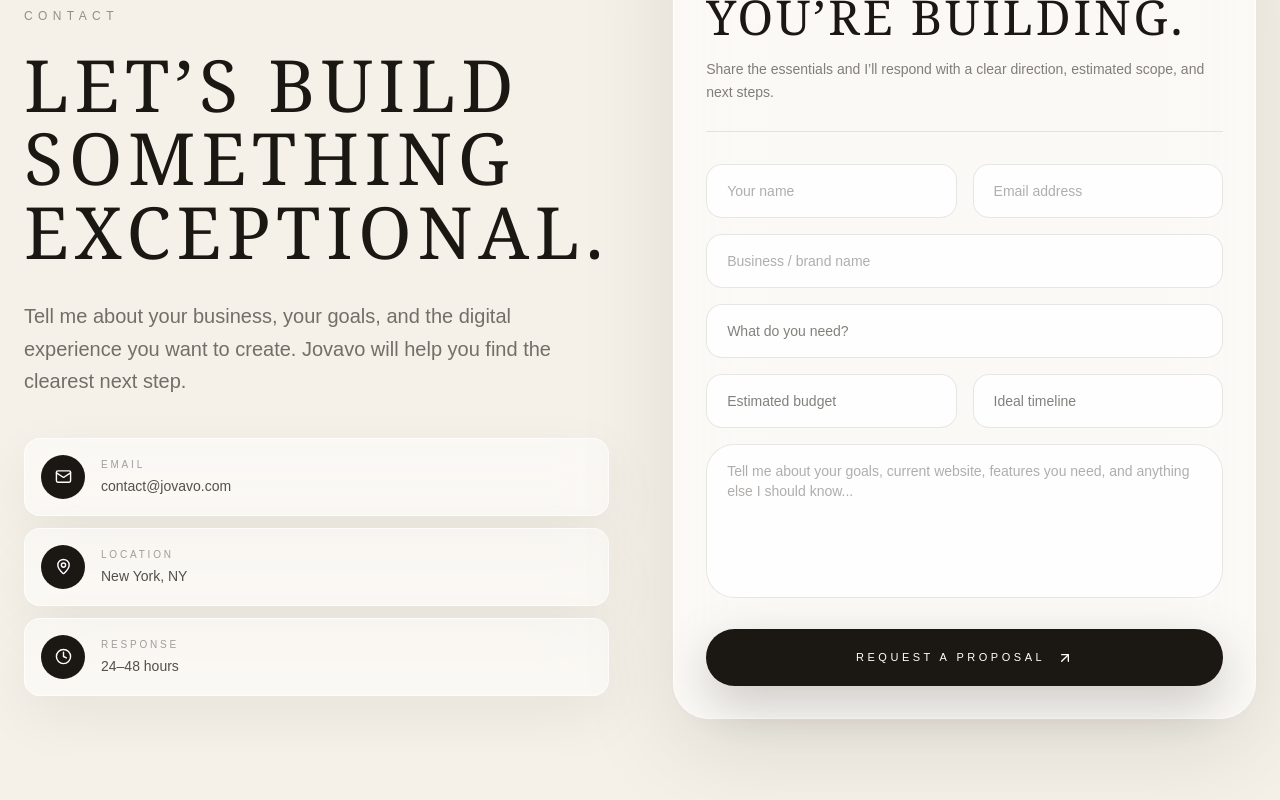
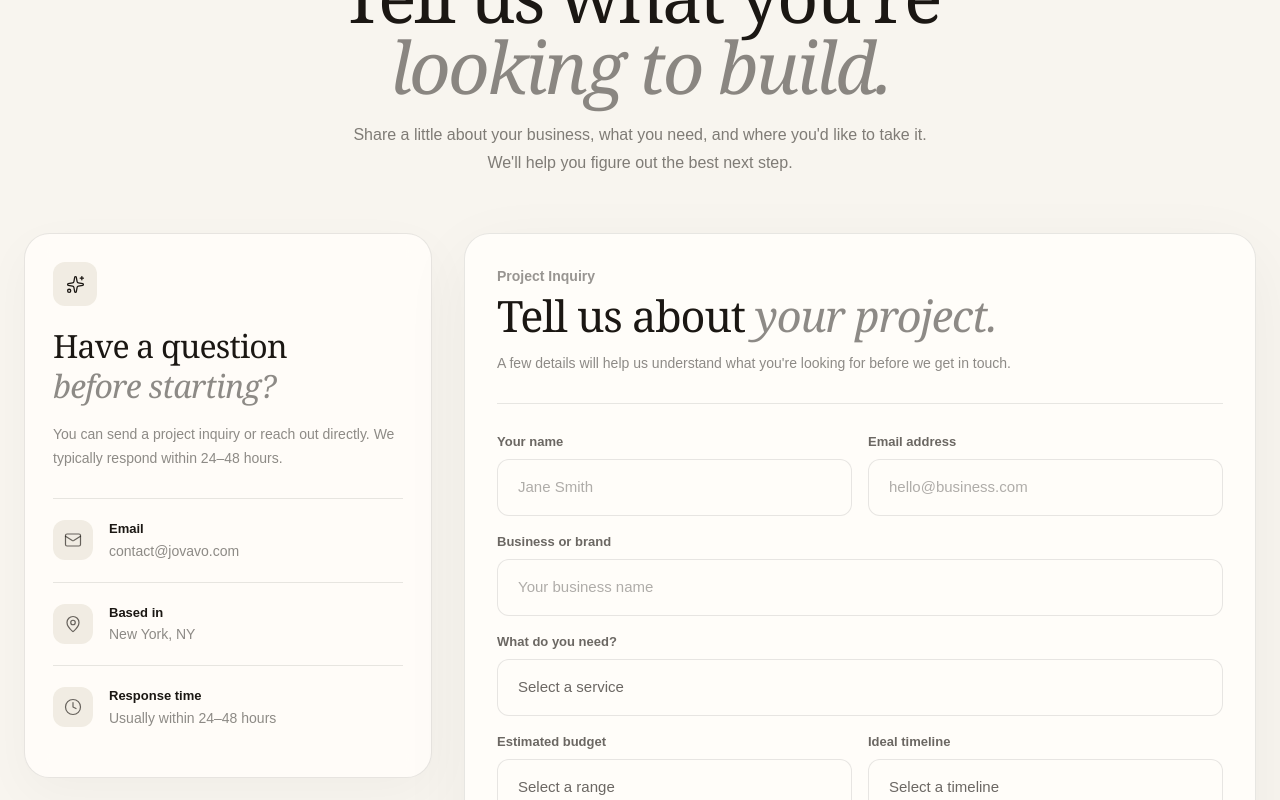
Before and after one commit to Jovavoco/jovavo, a Next.js app: page /contact in a window 1280 px wide. Shown: the part 280-1080 px from the top of the page. Built offline with nearby package versions, Linux system fonts and the light colour scheme; no server answers.

Commit message:
Update page.tsx

```diff
--- a/app/contact/page.tsx
+++ b/app/contact/page.tsx
@@ -9,6 +9,8 @@ import {
   Loader2,
   Mail,
   MapPin,
+  MessageSquare,
+  Sparkles,
 } from "lucide-react";
 import Reveal from "@/components/Reveal";
 
@@ -19,7 +21,7 @@ declare global {
 }
 
 const inputStyle =
-  "w-full rounded-2xl border border-[#1b1713]/10 bg-white/80 px-5 py-4 text-sm text-[#1b1713] outline-none transition placeholder:text-[#1b1713]/35 focus:border-[#1b1713]/30 focus:bg-white disabled:cursor-not-allowed disabled:opacity-60";
+  "w-full rounded-xl border border-[#1b1713]/10 bg-[#fffdf9] px-4 py-3.5 text-[15px] text-[#1b1713] outline-none transition-all duration-200 placeholder:text-[#1b1713]/35 focus:border-[#1b1713]/25 focus:bg-white focus:shadow-[0_0_0_3px_rgba(27,23,19,0.03)] disabled:cursor-not-allowed disabled:opacity-60 sm:px-5 sm:py-4";
 
 type FormStatus = "idle" | "submitting" | "success" | "error";
 
@@ -104,6 +106,7 @@ export default function ContactPage() {
       setFeedback(
         "Your proposal request has been sent successfully. We will respond within 24–48 hours.",
       );
+
       setFormData(initialFormData);
     } catch (error) {
       setStatus("error");
@@ -118,119 +121,168 @@ export default function ContactPage() {
   const isSubmitting = status === "submitting";
 
   return (
-    <main className="relative min-h-screen overflow-hidden bg-[#f5f1e8] px-6 pb-28 pt-40 text-[#1b1713]">
+    <main className="relative min-h-screen overflow-hidden bg-[#f8f5ef] text-[#1b1713]">
+      {/* BACKGROUND */}
+      <div className="absolute inset-0 -z-20">
         <Image
           src="/images/contact-bg.png"
           alt=""
           fill
           priority
-        className="absolute inset-0 -z-10 object-cover object-center"
+          className="object-cover object-center opacity-[0.18]"
         />
+      </div>
 
-      <div className="absolute inset-0 -z-10 bg-[#f5f1e8]/30" />
+      <div className="absolute inset-0 -z-10 bg-gradient-to-b from-[#f8f5ef]/90 via-[#f8f5ef]/94 to-[#f8f5ef]" />
 
-      <div className="absolute inset-0 -z-10 bg-gradient-to-r from-[#f5f1e8]/95 via-[#f5f1e8]/65 to-transparent" />
+      {/* PAGE */}
+      <section className="mx-auto max-w-7xl px-5 pb-20 pt-28 sm:px-6 sm:pb-24 sm:pt-32 md:pt-36 lg:pb-28">
+        <Reveal>
+          {/* MOBILE / PAGE INTRO */}
+          <div className="mx-auto mb-10 max-w-3xl text-center sm:mb-12 lg:mb-14">
+            <div className="mx-auto mb-5 flex h-11 w-11 items-center justify-center rounded-xl bg-[#1b1713] text-white">
+              <MessageSquare size={19} strokeWidth={1.6} />
+            </div>
 
-      <section className="mx-auto max-w-7xl">
-        <Reveal>
-          <div className="grid gap-16 lg:grid-cols-[0.85fr_1fr] lg:items-start">
-            <div className="lg:sticky lg:top-32">
-              <p className="mb-6 text-xs uppercase tracking-[0.45em] text-[#1b1713]/45">
-                Contact
+            <p className="text-sm font-semibold text-[#1b1713]/50">
+              Start a Project
             </p>
 
-              <h1 className="font-serif text-5xl font-light uppercase leading-[1.02] tracking-[0.08em] md:text-7xl">
-                Let’s build
-                <br />
-                something
-                <br />
-                exceptional.
+            <h1 className="mt-3 font-serif text-[2.8rem] font-light leading-[0.98] tracking-[-0.035em] sm:text-[3.8rem] md:text-[4.5rem]">
+              Tell us what you&apos;re
+              <br className="hidden sm:block" />
+              <span className="italic text-[#1b1713]/50">
+                {" "}
+                looking to build.
+              </span>
             </h1>
 
-              <p className="mt-8 max-w-xl text-lg leading-relaxed text-[#1b1713]/60 md:text-xl">
-                Tell me about your business, your goals, and the digital
-                experience you want to create. Jovavo will help you find the
-                clearest next step.
+            <p className="mx-auto mt-5 max-w-xl text-[15px] leading-7 text-[#1b1713]/55 sm:text-[16px]">
+              Share a little about your business, what you need, and where
+              you&apos;d like to take it. We&apos;ll help you figure out the
+              best next step.
+            </p>
+          </div>
+
+          {/* MAIN CONTENT */}
+          <div className="grid gap-6 lg:grid-cols-[0.68fr_1.32fr] lg:items-start lg:gap-8">
+            {/* CONTACT DETAILS */}
+            <aside className="rounded-[1.6rem] border border-[#1b1713]/10 bg-[#fffdf9]/90 p-6 shadow-[0_16px_50px_rgba(27,23,19,0.035)] backdrop-blur-md sm:p-7 lg:sticky lg:top-28">
+              <div className="mb-7">
+                <div className="mb-5 flex h-11 w-11 items-center justify-center rounded-xl bg-[#f1ece3] text-[#1b1713]">
+                  <Sparkles size={19} strokeWidth={1.6} />
+                </div>
+
+                <h2 className="font-serif text-[2rem] font-light leading-tight tracking-[-0.025em]">
+                  Have a question
+                  <br />
+                  <span className="italic text-[#1b1713]/50">
+                    before starting?
+                  </span>
+                </h2>
+
+                <p className="mt-4 text-[14px] leading-6 text-[#1b1713]/50">
+                  You can send a project inquiry or reach out directly. We
+                  typically respond within 24–48 hours.
+                </p>
+              </div>
+
+              <div className="border-t border-[#1b1713]/10">
+                {/* EMAIL */}
+                <a
+                  href="mailto:contact@jovavo.com"
+                  className="group flex items-center gap-4 border-b border-[#1b1713]/10 py-5"
+                >
+                  <div className="flex h-10 w-10 shrink-0 items-center justify-center rounded-xl bg-[#f1ece3] text-[#1b1713]/65 transition-colors duration-200 group-hover:bg-[#1b1713] group-hover:text-white">
+                    <Mail size={18} strokeWidth={1.6} />
+                  </div>
+
+                  <div className="min-w-0">
+                    <p className="text-[13px] font-semibold text-[#1b1713]">
+                      Email
                     </p>
 
-              <div className="mt-10 grid gap-3">
-                {[
-                  {
-                    icon: Mail,
-                    label: "Email",
-                    value: "contact@jovavo.com",
-                    href: "mailto:contact@jovavo.com",
-                  },
-                  {
-                    icon: MapPin,
-                    label: "Location",
-                    value: "New York, NY",
-                  },
-                  {
-                    icon: Clock,
-                    label: "Response",
-                    value: "24–48 hours",
-                  },
-                ].map((item) => {
-                  const Icon = item.icon;
+                    <p className="mt-0.5 truncate text-[14px] text-[#1b1713]/50">
+                      contact@jovavo.com
+                    </p>
+                  </div>
+                </a>
 
-                  return (
-                    <div
-                      key={item.label}
-                      className="flex items-center gap-4 rounded-2xl border border-white/70 bg-white/50 p-4 shadow-[0_20px_60px_rgba(27,23,19,0.06)] backdrop-blur-xl"
-                    >
-                      <div className="flex h-11 w-11 items-center justify-center rounded-full bg-[#1b1713] text-white">
-                        <Icon size={17} />
+                {/* LOCATION */}
+                <div className="flex items-center gap-4 border-b border-[#1b1713]/10 py-5">
+                  <div className="flex h-10 w-10 shrink-0 items-center justify-center rounded-xl bg-[#f1ece3] text-[#1b1713]/65">
+                    <MapPin size={18} strokeWidth={1.6} />
                   </div>
 
                   <div>
-                        <p className="text-[10px] uppercase tracking-[0.28em] text-[#1b1713]/40">
-                          {item.label}
+                    <p className="text-[13px] font-semibold text-[#1b1713]">
+                      Based in
                     </p>
 
-                        {item.href ? (
-                          <a
-                            href={item.href}
-                            className="mt-1 block text-sm text-[#1b1713]/75 hover:text-[#1b1713]"
-                          >
-                            {item.value}
-                          </a>
-                        ) : (
-                          <p className="mt-1 text-sm text-[#1b1713]/75">
-                            {item.value}
+                    <p className="mt-0.5 text-[14px] text-[#1b1713]/50">
+                      New York, NY
                     </p>
-                        )}
-                      </div>
-                    </div>
-                  );
-                })}
                   </div>
                 </div>
 
+                {/* RESPONSE */}
+                <div className="flex items-center gap-4 py-5">
+                  <div className="flex h-10 w-10 shrink-0 items-center justify-center rounded-xl bg-[#f1ece3] text-[#1b1713]/65">
+                    <Clock size={18} strokeWidth={1.6} />
+                  </div>
+
+                  <div>
+                    <p className="text-[13px] font-semibold text-[#1b1713]">
+                      Response time
+                    </p>
+
+                    <p className="mt-0.5 text-[14px] text-[#1b1713]/50">
+                      Usually within 24–48 hours
+                    </p>
+                  </div>
+                </div>
+              </div>
+            </aside>
+
+            {/* FORM */}
             <form
               onSubmit={handleSubmit}
-              className="rounded-[2.25rem] border border-white/70 bg-white/60 p-6 shadow-[0_30px_100px_rgba(27,23,19,0.10)] backdrop-blur-2xl md:p-8"
+              className="rounded-[1.6rem] border border-[#1b1713]/10 bg-[#fffdf9]/95 p-5 shadow-[0_20px_70px_rgba(27,23,19,0.05)] backdrop-blur-md sm:p-7 md:p-8"
             >
-              <div className="mb-8 border-b border-[#1b1713]/10 pb-7">
-                <p className="text-[10px] uppercase tracking-[0.35em] text-[#1b1713]/40">
+              {/* FORM HEADER */}
+              <div className="mb-7 border-b border-[#1b1713]/10 pb-7">
+                <p className="text-sm font-semibold text-[#1b1713]/45">
                   Project Inquiry
                 </p>
 
-                <h2 className="mt-4 max-w-2xl font-serif text-4xl font-light uppercase leading-[1.02] tracking-[0.06em] md:text-5xl">
-                  Tell me what you’re building.
+                <h2 className="mt-2 font-serif text-[2.15rem] font-light leading-[1.03] tracking-[-0.025em] sm:text-[2.7rem]">
+                  Tell us about{" "}
+                  <span className="italic text-[#1b1713]/50">
+                    your project.
+                  </span>
                 </h2>
 
-                <p className="mt-4 max-w-xl text-sm leading-relaxed text-[#1b1713]/55">
-                  Share the essentials and I’ll respond with a clear
-                  direction, estimated scope, and next steps.
+                <p className="mt-3 max-w-xl text-[14px] leading-6 text-[#1b1713]/50">
+                  A few details will help us understand what you&apos;re
+                  looking for before we get in touch.
                 </p>
               </div>
 
-              <div className="grid gap-4 md:grid-cols-2">
+              {/* NAME + EMAIL */}
+              <div className="grid gap-4 sm:grid-cols-2">
+                <div>
+                  <label
+                    htmlFor="name"
+                    className="mb-2 block text-[13px] font-semibold text-[#1b1713]/65"
+                  >
+                    Your name
+                  </label>
+
                   <input
+                    id="name"
                     type="text"
                     name="name"
-                  placeholder="Your name"
+                    placeholder="Jane Smith"
                     autoComplete="name"
                     required
                     disabled={isSubmitting}
@@ -240,11 +292,21 @@ export default function ContactPage() {
                     }
                     className={inputStyle}
                   />
+                </div>
+
+                <div>
+                  <label
+                    htmlFor="email"
+                    className="mb-2 block text-[13px] font-semibold text-[#1b1713]/65"
+                  >
+                    Email address
+                  </label>
 
                   <input
+                    id="email"
                     type="email"
                     name="email"
-                  placeholder="Email address"
+                    placeholder="hello@business.com"
                     autoComplete="email"
                     required
                     disabled={isSubmitting}
@@ -255,21 +317,43 @@ export default function ContactPage() {
                     className={inputStyle}
                   />
                 </div>
+              </div>
+
+              {/* BUSINESS */}
+              <div className="mt-4">
+                <label
+                  htmlFor="business"
+                  className="mb-2 block text-[13px] font-semibold text-[#1b1713]/65"
+                >
+                  Business or brand
+                </label>
 
                 <input
+                  id="business"
                   type="text"
                   name="business"
-                placeholder="Business / brand name"
+                  placeholder="Your business name"
                   autoComplete="organization"
                   disabled={isSubmitting}
                   value={formData.business}
                   onChange={(event) =>
                     updateField("business", event.target.value)
                   }
-                className={`mt-4 ${inputStyle}`}
+                  className={inputStyle}
                 />
+              </div>
+
+              {/* SERVICE */}
+              <div className="mt-4">
+                <label
+                  htmlFor="service"
+                  className="mb-2 block text-[13px] font-semibold text-[#1b1713]/65"
+                >
+                  What do you need?
+                </label>
 
                 <select
+                  id="service"
                   name="service"
                   required
                   disabled={isSubmitting}
@@ -277,18 +361,35 @@ export default function ContactPage() {
                   onChange={(event) =>
                     updateField("service", event.target.value)
                   }
-                className={`mt-4 appearance-none ${inputStyle} text-[#1b1713]/55`}
+                  className={`${inputStyle} appearance-none text-[#1b1713]/65`}
                 >
                   <option value="" disabled>
-                  What do you need?
+                    Select a service
                   </option>
 
-                <option value="New website">New website</option>
-                <option value="Ecommerce store">Ecommerce store</option>
-                <option value="Website redesign">Website redesign</option>
-                <option value="Landing page">Landing page</option>
-                <option value="Admin dashboard">Admin dashboard</option>
-                <option value="Customer portal">Customer portal</option>
+                  <option value="New website">
+                    New website
+                  </option>
+
+                  <option value="Ecommerce store">
+                    E-commerce store
+                  </option>
+
+                  <option value="Website redesign">
+                    Website redesign
+                  </option>
+
+                  <option value="Landing page">
+                    Landing page
+                  </option>
+
+                  <option value="Admin dashboard">
+                    Admin dashboard
+                  </option>
+
+                  <option value="Customer portal">
+                    Customer portal
+                  </option>
 
                   <option value="Business automation">
                     Business automation
@@ -306,11 +407,24 @@ export default function ContactPage() {
                     Website maintenance
                   </option>
 
-                <option value="Not sure yet">Not sure yet</option>
+                  <option value="Not sure yet">
+                    Not sure yet
+                  </option>
                 </select>
+              </div>
 
-              <div className="mt-4 grid gap-4 md:grid-cols-2">
+              {/* BUDGET + TIMELINE */}
+              <div className="mt-4 grid gap-4 sm:grid-cols-2">
+                <div>
+                  <label
+                    htmlFor="budget"
+                    className="mb-2 block text-[13px] font-semibold text-[#1b1713]/65"
+                  >
+                    Estimated budget
+                  </label>
+
                   <select
+                    id="budget"
                     name="budget"
                     required
                     disabled={isSubmitting}
@@ -318,10 +432,10 @@ export default function ContactPage() {
                     onChange={(event) =>
                       updateField("budget", event.target.value)
                     }
-                  className={`appearance-none ${inputStyle} text-[#1b1713]/55`}
+                    className={`${inputStyle} appearance-none text-[#1b1713]/65`}
                   >
                     <option value="" disabled>
-                    Estimated budget
+                      Select a range
                     </option>
 
                     <option value="$500 - $1,500">
@@ -340,11 +454,26 @@ export default function ContactPage() {
                       $5,000 - $10,000
                     </option>
 
-                  <option value="$10,000+">$10,000+</option>
-                  <option value="Let’s discuss">Let’s discuss</option>
+                    <option value="$10,000+">
+                      $10,000+
+                    </option>
+
+                    <option value="Let’s discuss">
+                      Let&apos;s discuss
+                    </option>
                   </select>
+                </div>
+
+                <div>
+                  <label
+                    htmlFor="timeline"
+                    className="mb-2 block text-[13px] font-semibold text-[#1b1713]/65"
+                  >
+                    Ideal timeline
+                  </label>
 
                   <select
+                    id="timeline"
                     name="timeline"
                     required
                     disabled={isSubmitting}
@@ -352,41 +481,68 @@ export default function ContactPage() {
                     onChange={(event) =>
                       updateField("timeline", event.target.value)
                     }
-                  className={`appearance-none ${inputStyle} text-[#1b1713]/55`}
+                    className={`${inputStyle} appearance-none text-[#1b1713]/65`}
                   >
                     <option value="" disabled>
-                    Ideal timeline
+                      Select a timeline
                     </option>
 
-                  <option value="Immediately">Immediately</option>
-                  <option value="Within 1 month">Within 1 month</option>
-                  <option value="1 - 3 months">1 - 3 months</option>
-                  <option value="3+ months">3+ months</option>
-                  <option value="Just exploring">Just exploring</option>
+                    <option value="Immediately">
+                      Immediately
+                    </option>
+
+                    <option value="Within 1 month">
+                      Within 1 month
+                    </option>
+
+                    <option value="1 - 3 months">
+                      1–3 months
+                    </option>
+
+                    <option value="3+ months">
+                      3+ months
+                    </option>
+
+                    <option value="Just exploring">
+                      Just exploring
+                    </option>
                   </select>
                 </div>
+              </div>
+
+              {/* MESSAGE */}
+              <div className="mt-4">
+                <label
+                  htmlFor="message"
+                  className="mb-2 block text-[13px] font-semibold text-[#1b1713]/65"
+                >
+                  Tell us about your project
+                </label>
 
                 <textarea
+                  id="message"
                   name="message"
-                placeholder="Tell me about your goals, current website, features you need, and anything else I should know..."
-                rows={6}
+                  placeholder="What are you looking to build? Tell us about your goals, current website, features you need, or anything else we should know."
+                  rows={5}
                   required
                   disabled={isSubmitting}
                   value={formData.message}
                   onChange={(event) =>
                     updateField("message", event.target.value)
                   }
-                className={`mt-4 resize-none rounded-[1.75rem] ${inputStyle}`}
+                  className={`${inputStyle} resize-none`}
                 />
+              </div>
 
+              {/* FEEDBACK */}
               {feedback ? (
                 <div
                   role="status"
                   aria-live="polite"
-                  className={`mt-5 rounded-2xl border px-5 py-4 text-sm leading-relaxed ${
+                  className={`mt-5 rounded-xl border px-4 py-4 text-sm leading-6 ${
                     status === "success"
-                      ? "border-green-700/20 bg-green-50/80 text-green-900"
-                      : "border-red-700/20 bg-red-50/80 text-red-900"
+                      ? "border-green-700/15 bg-green-50/80 text-green-900"
+                      : "border-red-700/15 bg-red-50/80 text-red-900"
                   }`}
                 >
                   <div className="flex items-start gap-3">
@@ -402,23 +558,37 @@ export default function ContactPage() {
                 </div>
               ) : null}
 
+              {/* SUBMIT */}
               <button
                 type="submit"
                 disabled={isSubmitting}
-                className="mt-6 flex w-full items-center justify-center gap-3 rounded-full bg-[#1b1713] px-8 py-5 text-[11px] uppercase tracking-[0.32em] text-white shadow-[0_18px_50px_rgba(27,23,19,0.22)] transition hover:-translate-y-1 hover:bg-[#2a241f] disabled:cursor-not-allowed disabled:opacity-65 disabled:hover:translate-y-0"
+                className="group mt-6 flex w-full items-center justify-center gap-2.5 rounded-full bg-[#1b1713] px-7 py-4 text-sm font-medium text-white shadow-[0_14px_35px_rgba(27,23,19,0.14)] transition-all duration-300 hover:-translate-y-0.5 hover:bg-[#302a24] disabled:cursor-not-allowed disabled:opacity-65 disabled:hover:translate-y-0"
               >
                 {isSubmitting ? (
                   <>
                     Sending
-                    <Loader2 size={16} className="animate-spin" />
+                    <Loader2
+                      size={16}
+                      strokeWidth={1.7}
+                      className="animate-spin"
+                    />
                   </>
                 ) : (
                   <>
                     Request a Proposal
-                    <ArrowUpRight size={16} />
+                    <ArrowUpRight
+                      size={16}
+                      strokeWidth={1.7}
+                      className="transition-transform duration-300 group-hover:translate-x-0.5 group-hover:-translate-y-0.5"
+                    />
                   </>
                 )}
               </button>
+
+              <p className="mt-4 text-center text-[12px] leading-5 text-[#1b1713]/35">
+                No pressure. Tell us what you&apos;re considering and
+                we&apos;ll help you determine the next step.
+              </p>
             </form>
           </div>
         </Reveal>
```
Lines whose indentation alone changed are shown as unchanged.
